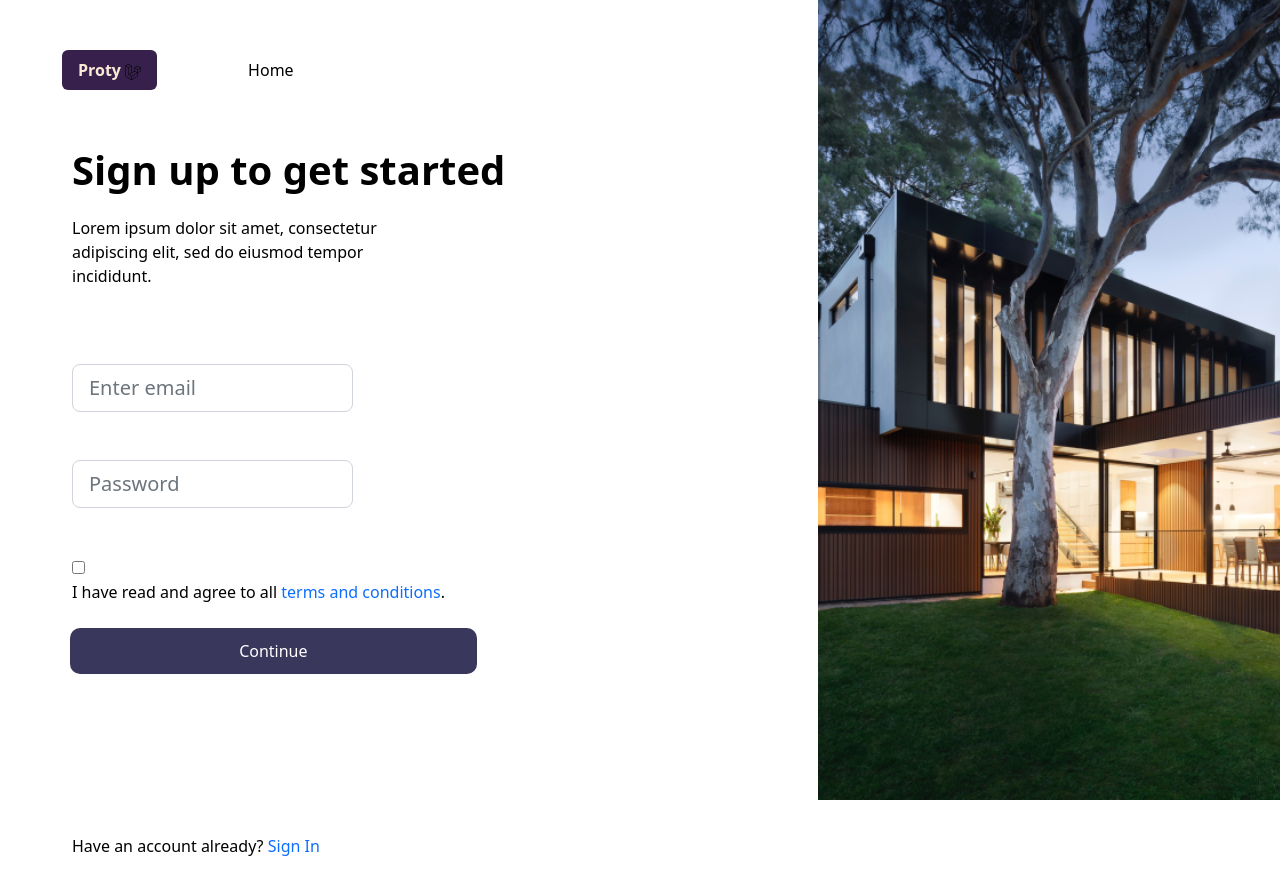
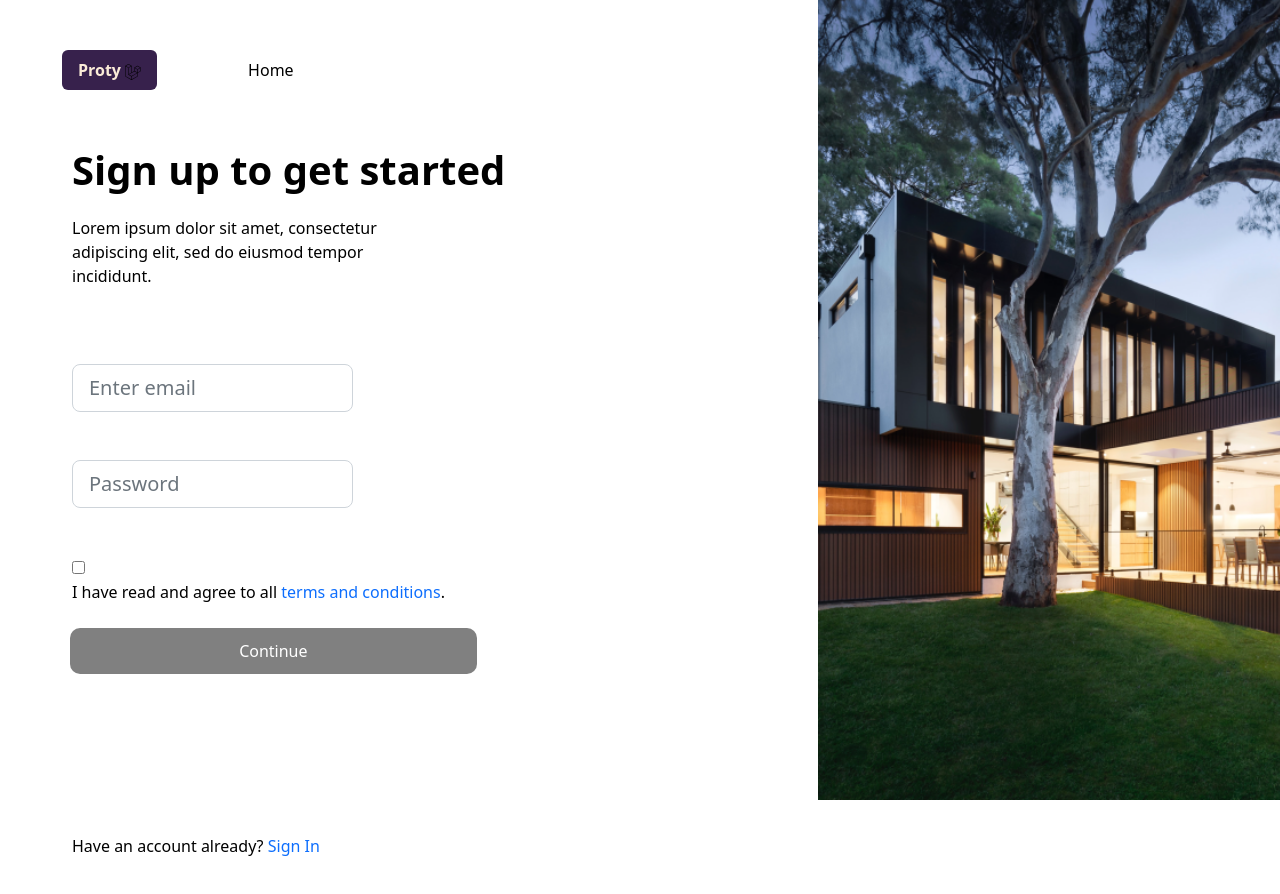
Before and after one commit to softkodestechnologieslimited/Real-Estate-Dev, a React (Create React App) app: page / in a window 1280 px wide. Shown: the top 894 px of the page. Built offline with nearby package versions, Linux system fonts and the light colour scheme.

Commit message:
finished all nonworking states and components

```diff
--- a/src/components/SignInForm.js
+++ b/src/components/SignInForm.js
@@ -6,23 +6,27 @@ import { BsPaypal } from "react-icons/bs";
 function SignInForm() {
   const [validated, setValidated] = useState(false);
   const [agree, setAgree] = useState(false);
-  const [colorgray, setColorGray] = useState(false);
+  const [payment, setPayment] = useState({ creditcard: false, paypal: false });
+
   const [formState, setFormState] = useState({
     email: "",
     password: "",
     payment: "",
   });
-  const disableButtonChange = (data) => {
-    setColorGray(true);
-  };
 
-  const [show, setShow] = useState();
+  const [show, setShow] = useState(false);
   function toggleShow() {
     setShow(!show);
+    setValidated(false);
   }
-  const radioHandler = (e) => {
-    setAgree(!agree);
-    if (formState.payment.length > 0 && !agree === true) {
+  const radioHandler = (e, paymentType) => {
+    if (paymentType === "cc") {
+      setPayment({ ...payment, creditcard: true, paypal: false });
+    } else if (paymentType === "pp") {
+      setPayment({ ...payment, creditcard: false, paypal: true });
+    }
+
+    if (formState.payment.length > 0) {
       setValidated(true);
     } else {
       setValidated(false);
@@ -162,12 +166,9 @@ function SignInForm() {
               </div>
 
               <button
-                colorgray={colorgray}
-                disableButtonChange={disableButtonChange}
                 className="continue-button"
                 style={{
-                  backgroundColor: `${(props) =>
-                    props.colorgray ? "gray" : "#39375b"}`,
+                  backgroundColor: !agree ? "gray" : "#39375b",
                 }}
                 disabled={!validated}
                 onClick={toggleShow}
@@ -260,8 +261,8 @@ function SignInForm() {
                   name="radio-stacked"
                   required
                   isValid
-                  onChange={(e) => radioHandler(e)}
-                  value={agree}
+                  onChange={(e) => radioHandler(e, "pp")}
+                  value={payment.paypal}
                 />
                 <label class="form-check-label" for="validationFormCheck1">
                   Paypal<span> </span>
@@ -276,8 +277,8 @@ function SignInForm() {
                   name="radio-stacked"
                   required
                   isValid
-                  onChange={(e) => radioHandler(e)}
-                  value={agree}
+                  onChange={(e) => radioHandler(e, "cc")}
+                  value={payment.creditcard}
                 />
                 <label class="form-check-label" for="validationFormCheck2">
                   Creditcard
@@ -288,13 +289,10 @@ function SignInForm() {
               </div>
               <button
                 className="continue-button"
-                colorgray={colorgray}
-                disableButtonChange={disableButtonChange}
                 type="submit"
                 disabled={!validated}
                 style={{
-                  backgroundColor: `${(props) =>
-                    props.colorgray ? "gray" : "#39375b"}`,
+                  backgroundColor: !validated ? "gray" : "#39375b",
                 }}
               >
                 Proceed to Pay
```
